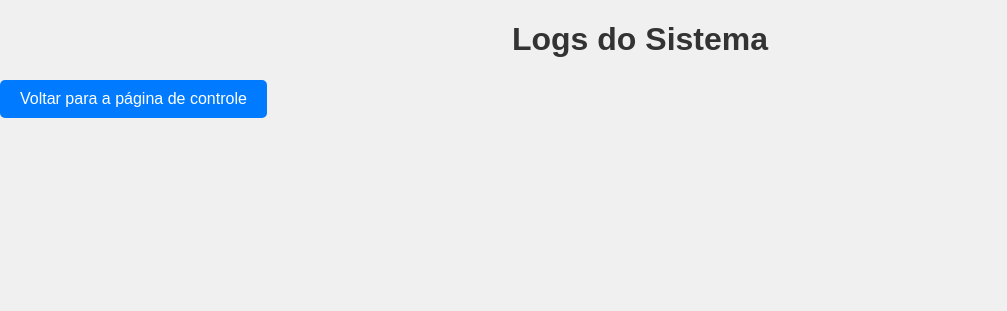
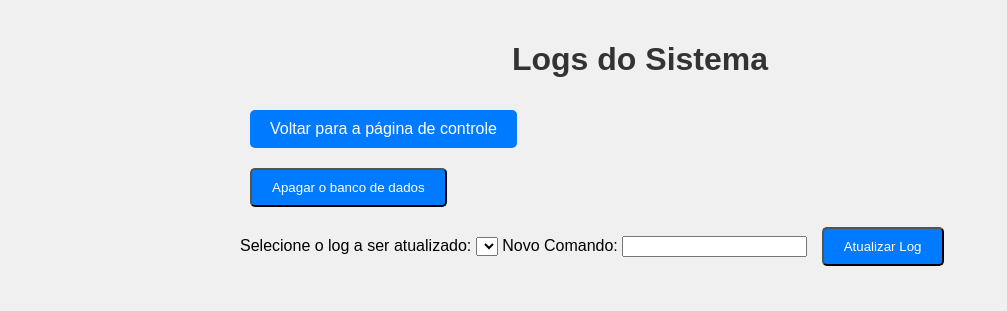
Before and after one commit to gabriellemitoso793/Modulo_5_Gabrielle_Mitoso, a Flask app: page / in a window 1280 px wide. Shown: the top 311 px of the page, without its empty margins (0-1007 px from the left). Run offline with Flask 3, Linux system fonts and the light colour scheme; lists and menus that the app fills with data are empty.

Commit message:
ponderada - semana 7

```diff
--- a/Ponderada - Semana 8/db.json
+++ b/Ponderada - Semana 8/db.json
@@ -1 +1 @@
-{"_default": {"1": {"command": "move_to(x=129.0, y=-49.0, z=29.0, r=0)"}, "24": {"command": "move_to(x=138.0, y=54.0, z=10.0, r=0)"}, "25": {"command": "home"}, "26": {"command": "home"}, "27": {"command": "home"}, "28": {"command": "home"}, "29": {"command": "move_to(x=139.0, y=-40.0, z=17.0, r=0)"}, "30": {"command": "home"}, "31": {"command": "home"}, "32": {"command": "move_to(x=130.0, y=-40.0, z=19.0, r=0)"}, "33": {"command": "move_to(x=234.0, y=-30.0, z=152.0, r=-7.4)"}, "34": {"command": "move_to(x=210.0, y=-50.0, z=15.0, r=-7.4)"}, "35": {"command": "home"}}}
+{"_default": {}}
--- a/Ponderada - Semana 8/main.py
+++ b/Ponderada - Semana 8/main.py
@@ -1,12 +1,13 @@
-from flask import Flask, render_template, request
-from tinydb import TinyDB, Query
-from pydobot import Dobot
+from flask import Flask, render_template, request, redirect
+from tinydb import TinyDB
+
+from pydobot.dobot import Dobot
 
 app = Flask(__name__)
 db = TinyDB('db.json')
 
 try:
-    dobot = Dobot(port='COM3')
+    dobot = Dobot(port='COM8')
     print("Conectado com o robô!")
     robot_connected = True
 except Exception as e:
@@ -42,8 +43,17 @@ def control():
     else:
         return render_template('control.html', message="Robô não conectado!")
 
-@app.route('/logs')
+@app.route('/logs', methods=['POST', 'GET'])
 def logs():
+    if request.method == 'POST':
+        if 'delete_db' in request.form:
+            db.truncate()
+            return redirect('/')
+        elif 'update_log' in request.form:
+            log_id = int(request.form.get('log'))
+            new_command = request.form.get('new_command')
+            db.update({'command': new_command}, doc_ids=[log_id])
+            return redirect('/logs')
     logs = db.all()
     return render_template('logs.html', logs=logs)
 
--- a/Ponderada - Semana 8/templates/logs.html
+++ b/Ponderada - Semana 8/templates/logs.html
@@ -33,20 +33,59 @@
             border-radius: 5px;
             text-decoration: none;
             transition: background-color 0.3s ease;
+            margin: 10px;
         }
 
         .btn:hover {
             background-color: #0056b3;
         }
+
+        .container {
+            max-width: 800px;
+            margin: 0 auto;
+            padding: 20px;
+        }
+
+        .form-group {
+            margin-bottom: 20px;
+        }
+
+        .form-group label {
+            display: block;
+            margin-bottom: 5px;
+        }
+
+        .form-group select {
+            width: 100%;
+            padding: 10px;
+            border-radius: 5px;
+            border: 1px solid #ccc;
+        }
     </style>
 </head>
 <body>
+    <div class="container">
         <h1>Logs do Sistema</h1>
         <a href="/" class="btn">Voltar para a página de controle</a>
+        <form action="/logs" method="post">
+            <button type="submit" class="btn" name="delete_db">Apagar o banco de dados</button>
+        </form>
+        <form action="/logs" method="post">
+            <label for="log-select">Selecione o log a ser atualizado:</label>
+            <select id="log-select" name="log">
+                {% for log in logs %}
+                    <option value="{{ log.doc_id }}">{{ log.command }}</option>
+                {% endfor %}
+            </select>
+            <label for="new-command">Novo Comando:</label>
+            <input type="text" id="new-command" name="new_command" required>
+            <button type="submit" class="btn" name="update_log">Atualizar Log</button>
+        </form>
         <ul>
             {% for log in logs %}
                 <li>{{ log.command }}</li>
             {% endfor %}
         </ul>
+    </div>
 </body>
 </html>
```
Also changed, not shown: Ponderada - Semana 8/templates/control.html (line endings or trailing spaces), 1 other file. Lines whose indentation alone changed are shown as unchanged.
